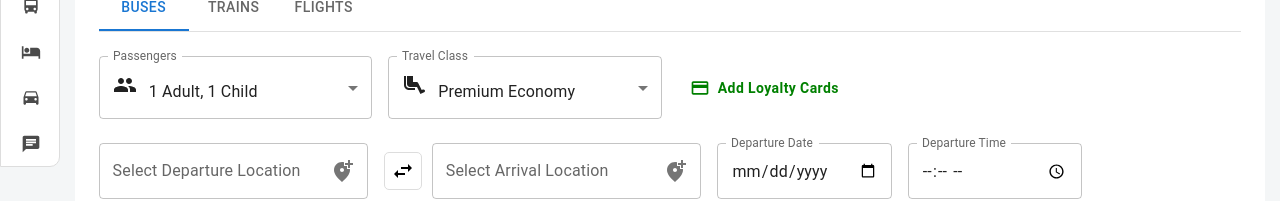
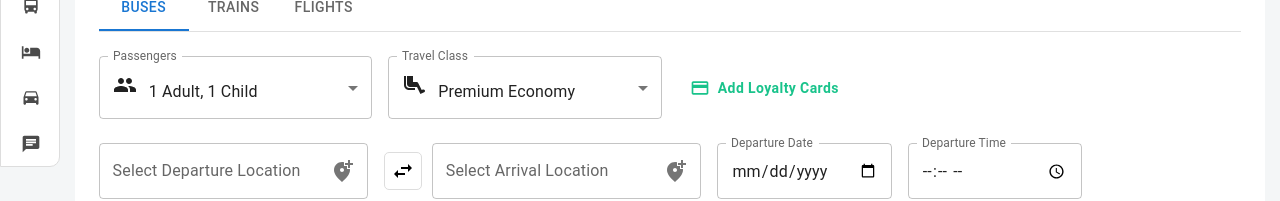
Before and after one commit to ris-hav/travel-booking, a React (Create React App) app: page / in a window 1280 px wide. Shown: the part 194-395 px from the top of the page. Built offline with nearby package versions, Linux system fonts and the light colour scheme.

Commit message:
color changes

```diff
--- a/src/components/TravelBooking.js
+++ b/src/components/TravelBooking.js
@@ -109,7 +109,7 @@ const TravelBooking = () => {
                 sx={{
                   textTransform: "none",
                   fontWeight: "bold",
-                  color: "green",
+                  color: "#19c38b",
                 }}
               >
                 Add Loyalty Cards
```
